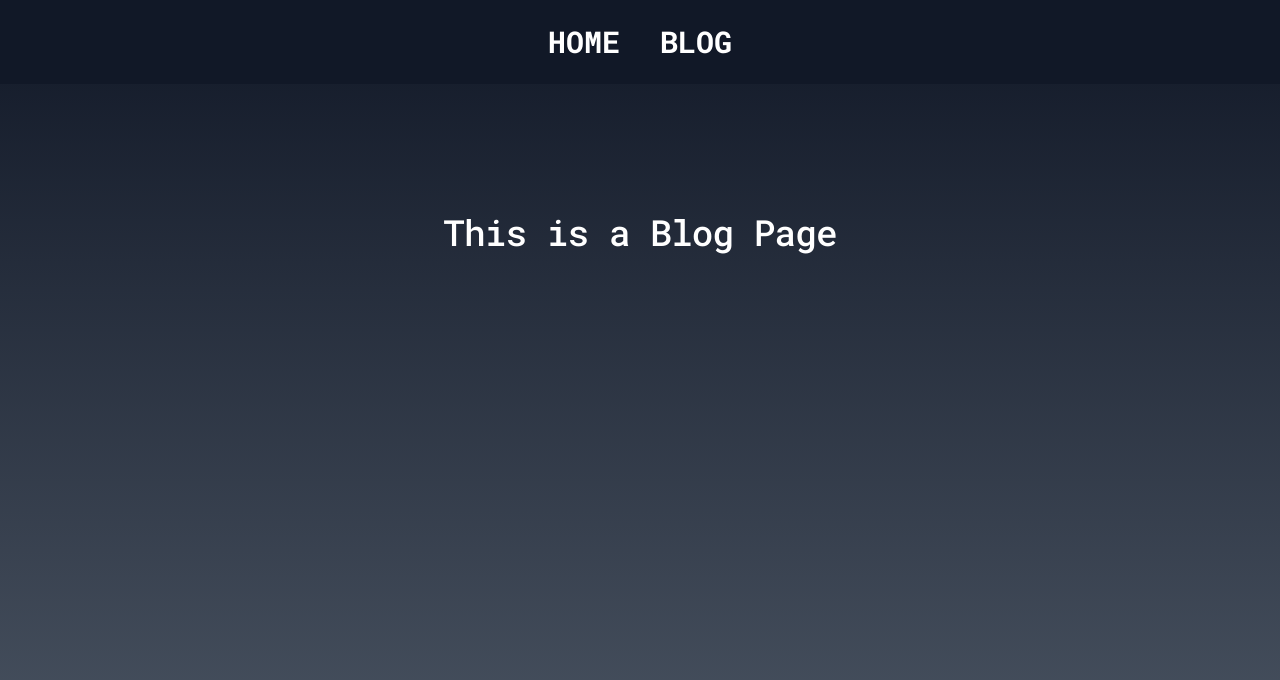
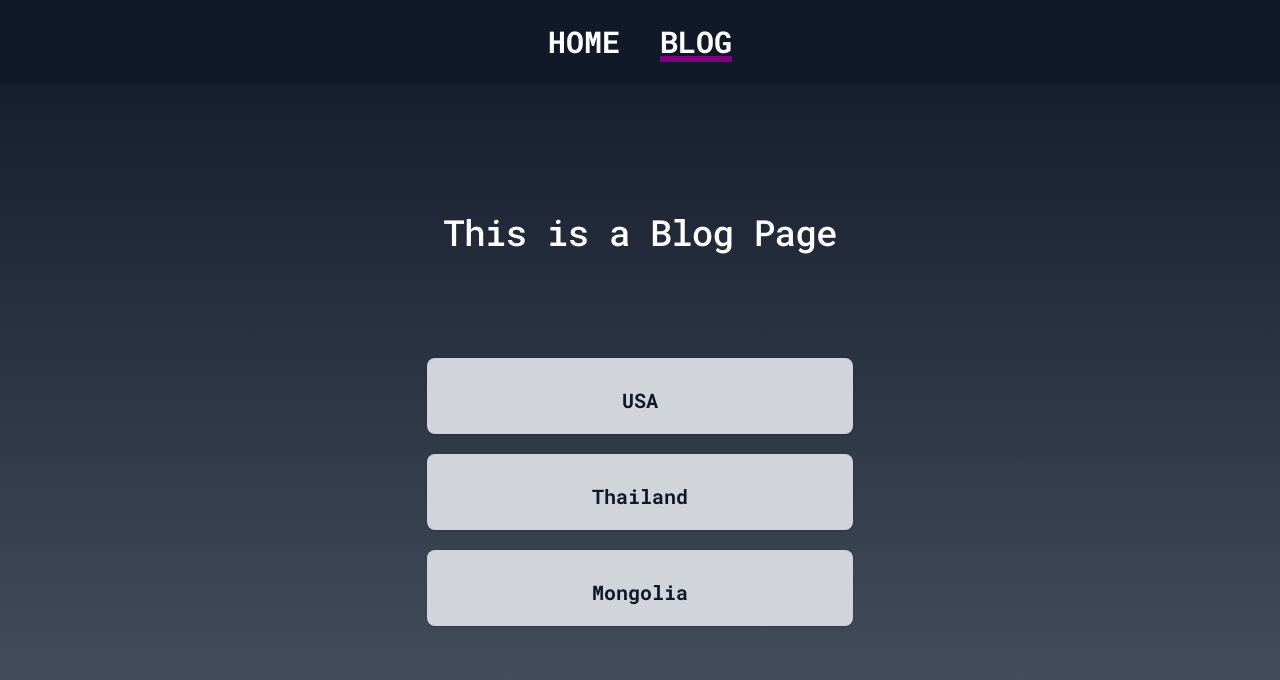
Before and after one commit to metleeha/vue3-zero-camp, a Vue app in the folder myapp/: page /blog in a window 1280 px wide. Shown: the top 680 px of the page. Built offline with nearby package versions, Linux system fonts and the light colour scheme.

Commit message:
Router Parameters

```diff
--- a/myapp/src/App.vue
+++ b/myapp/src/App.vue
@@ -4,9 +4,9 @@
 <template>
   <div class="bg-gradient-to-b from-gray-900 to-gray-600 items-center h-screen">
     <nav class="bg-gray-900">
-      <div class="py-6 mx-auto flex justify-center items-center">
-          <router-link class="text-3xl mr-10 font-bold text-white hover:text-purple-500" to="/">HOME</router-link>
-          <router-link class="text-3xl font-bold text-white hover:text-yellow-500" to="/blog">BLOG</router-link>
+      <div id="nav" class="py-6 mx-auto flex justify-center items-center">
+          <router-link class="text-3xl mr-10 font-bold text-white hover:text-purple-800" to="/">HOME</router-link>
+          <router-link class="text-3xl font-bold text-white hover:text-purple-800" :to="{ name: 'Blog'}">BLOG</router-link>
       </div>
     </nav>
     <div class="mx-auto text-center lg:py-32">
@@ -16,5 +16,10 @@
 </template>
 
 <style scoped>
-
+#nav a.router-link-exact-active {
+  color: white;
+  text-decoration-line: underline;
+  text-decoration-color: purple;
+  text-decoration-thickness: 0.2em;
+}
 </style>
--- a/myapp/src/router/index.js
+++ b/myapp/src/router/index.js
@@ -1,6 +1,7 @@
 import { createRouter, createWebHistory } from 'vue-router'
 import Home from '../views/Home.vue'
-import Blog from '../views/Blog.vue'
+import Blog from '../views/blog/Blog.vue'
+import BlogDetails from '../views/blog/BlogDetails.vue'
 
 const routes = [
     {
@@ -12,6 +13,11 @@ const routes = [
         path: '/blog',
         name: 'Blog',
         component: Blog
+      },
+      {
+        path: '/blog/:id',
+        name: 'BlogDetails',
+        component: BlogDetails
       }
 ]
 
--- a/myapp/src/views/Blog.vue
+++ /dev/null
@@ -1,15 +0,0 @@
-<script>
-export default {
-    name: 'Blog',
-}
-</script>
-
-<template>
-    <div>
-        <h2 class="text-3xl font-medium tracking-tight text-white sm:text-4xl">This is a Blog Page</h2>
-    </div>
-</template>
-
-<style scoped>
-
-</style>
--- a/myapp/src/views/Home.vue
+++ b/myapp/src/views/Home.vue
@@ -6,7 +6,7 @@ export default {
 
 <template>
     <div>
-        <h2 class="text-3xl font-medium tracking-tight text-white sm:text-4xl">This is a Home Page</h2>
+        <h1 class="text-3xl font-medium tracking-tight text-white sm:text-4xl">This is a Home Page</h1>
     </div>
 </template>
 
--- /dev/null
+++ b/myapp/src/views/blog/Blog.vue
@@ -0,0 +1,32 @@
+<script>
+export default {
+    name: 'Blog',
+    data() {
+        return {
+            "blogs": [
+                { title: "USA", id: 1, "city": "NewYork", "details": "visiting art galleries and museums" },
+                { title: "Thailand", id: 2, "city": "Chian Mai", "details": "exploring remote workspaces" },
+                { title: "Mongolia", id: 3, "city": "Ulaanbaatar", "details": "riding a horese at an equestrian camp" }
+            ]
+        }
+    }
+}
+</script>
+
+<template>
+  <h1 class="text-3xl font-medium tracking-tight text-white sm:text-4xl">This is a Blog Page</h1>
+  <div class="my-10 inline-block"></div>
+    <div v-for="blog in blogs" :key="blog.id">
+      <div class="bg-gray-300 hover:bg-purple-400 overflow-hidden w-1/3 mx-auto max-w-lg my-5 shadow sm:rounded-lg">
+        <div class="px-4 py-5 sm:px-6">
+          <router-link :to="{name: 'BlogDetails', params: { id: blog.id }}">
+            <h2 class="font-bold text-xl text-gray-900 mt-2">{{ blog.title }}</h2>
+          </router-link>
+        </div>
+      </div>
+    </div>
+</template>
+
+<style scoped>
+
+</style>
--- /dev/null
+++ b/myapp/src/views/blog/BlogDetails.vue
@@ -0,0 +1,18 @@
+
+<script>
+    export default {
+        name: 'BlogDetails',
+        data() {
+            return {
+                id: this.$route.params.id
+            }
+        }
+    }
+</script>
+<template>
+    <h1 class="text-3xl font-medium tracking-tight text-white sm:text-4xl">Blog Details Page</h1>
+    <!-- <p>The blog id is {{ $route.params.id }}</p> -->
+    <p class="text-md text-white mt-5">The blog id is {{ id }}</p>
+</template>
+<style>
+</style>
```
